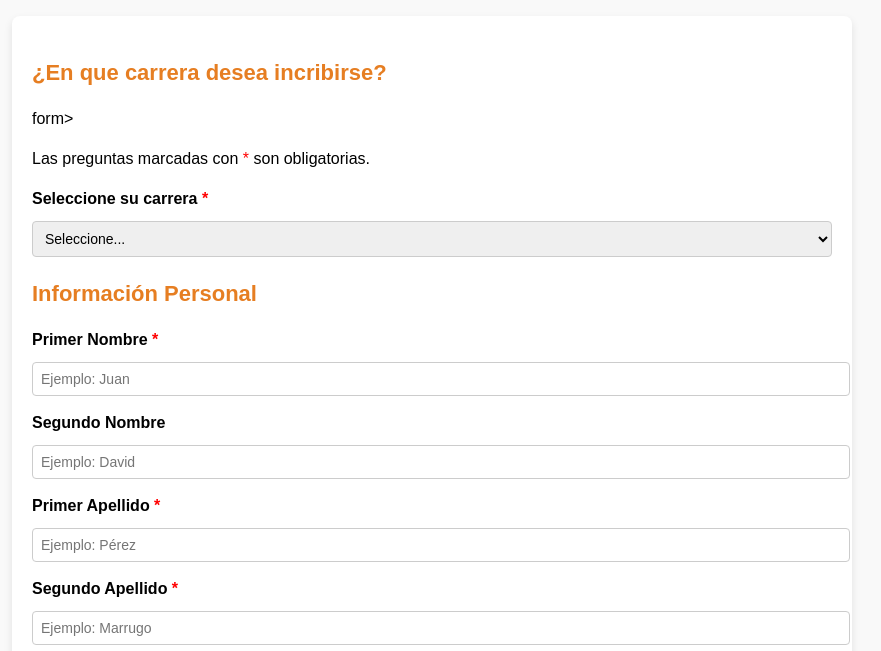
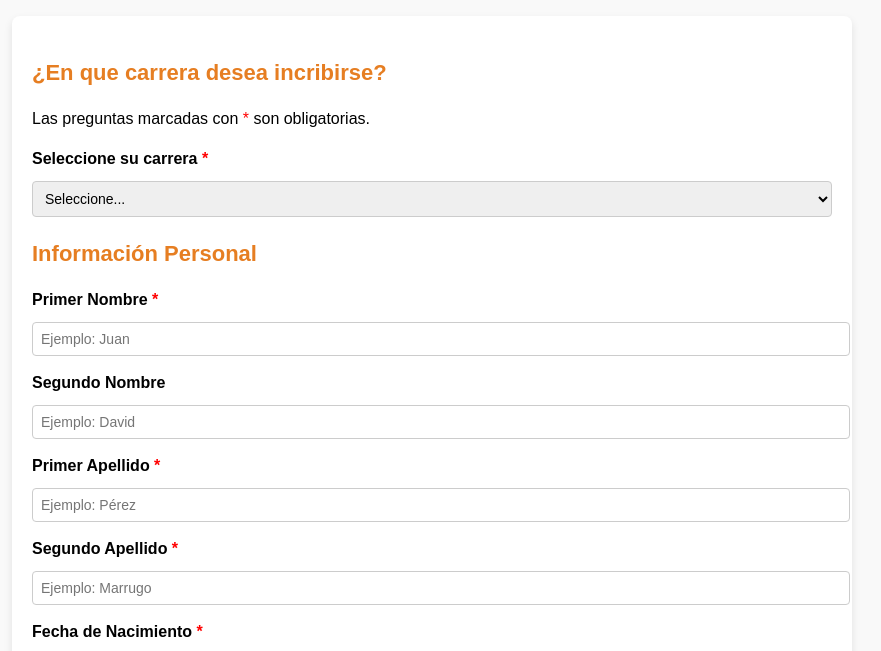
Before and after one commit to jhonnier111/formulario-incripcionu, a plain HTML site: page index.html in a window 1280 px wide. Shown: the part 104-755 px from the top of the page, without its empty margins (208-1089 px from the left). Drawn offline with Linux system fonts and the light colour scheme.

Commit message:
Update index.html

```diff
--- a/index.html
+++ b/index.html
@@ -87,7 +87,6 @@
 
 
         <h2>¿En que carrera desea incribirse?</h2>
-    form>
   <p>Las preguntas marcadas con <span style="color: red;">*</span> son obligatorias.</p>
   <!-- Aquí van los demás campos del formulario -->
            <div class="form-group">
```
